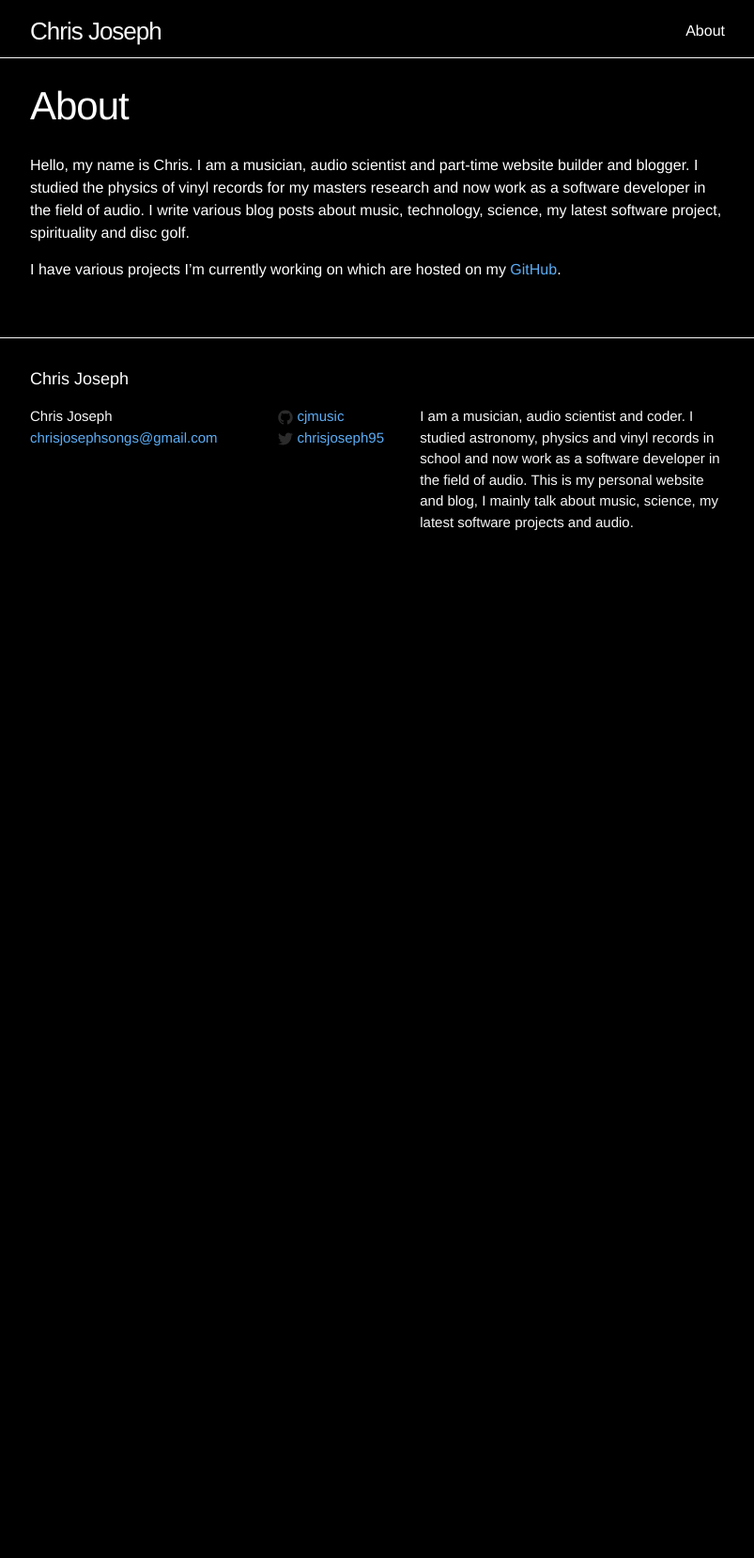
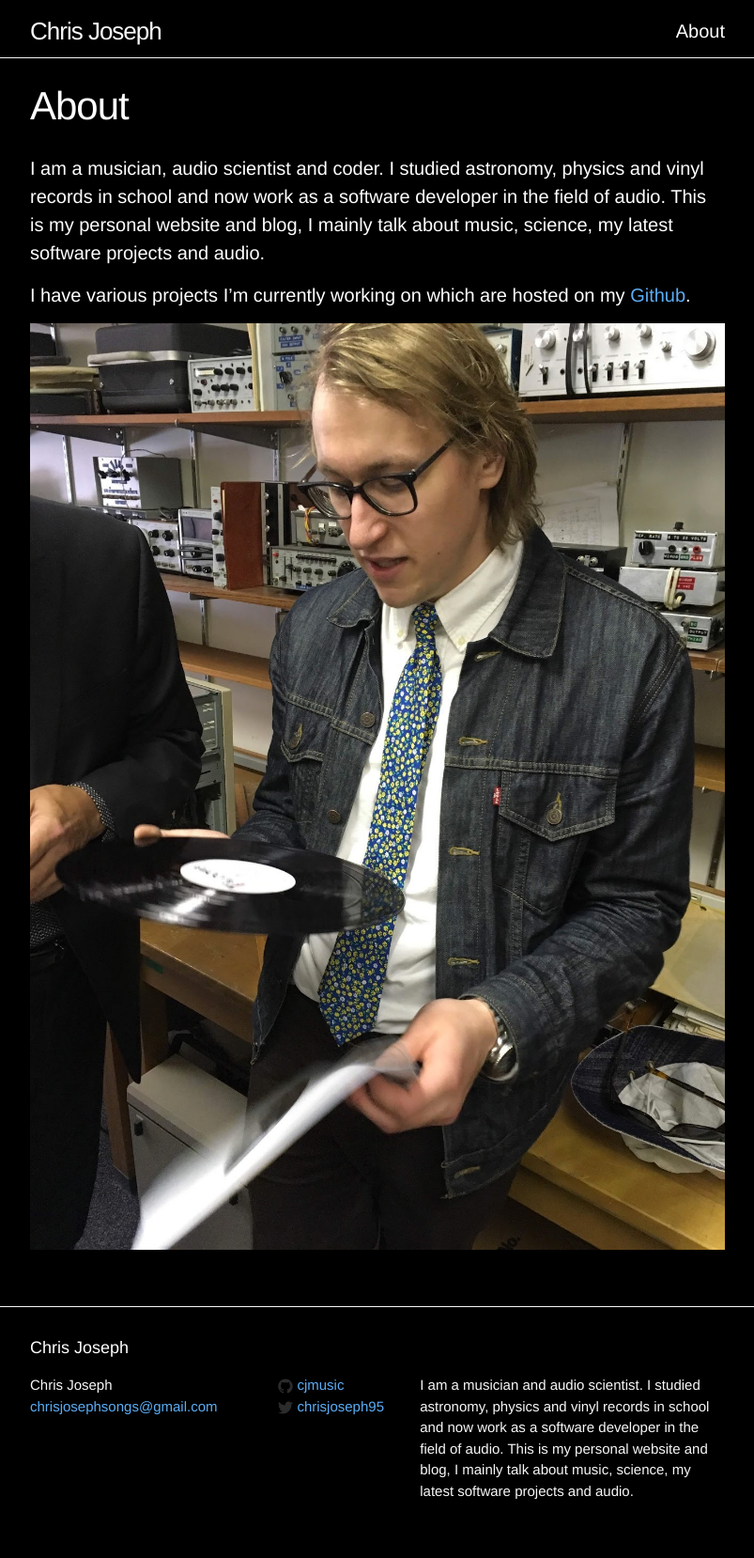
Before and after one commit to CJmusic/cjmusic.github.io, a Jekyll site: the page built from about.md, in a window 1280 px wide. Shown: the whole page at 94% size, without its empty margins (238-1041 px from the left). Built offline with Jekyll 4.4.1, drawn with Linux system fonts in a browser that asks for light colours; before the commit the page ends 900 px from its top, so only the background shows below that.

Commit message:
3 Added photo to about page and finalized first post

```diff
--- a/_config.yml
+++ b/_config.yml
@@ -9,7 +9,7 @@
 title: Chris Joseph
 email: chrisjosephsongs@gmail.com
 description: > # this means to ignore newlines until "baseurl:"
-  I am a musician, audio scientist and coder. I studied astronomy, physics and vinyl records in school and now work as a software developer in the field of audio. This is my personal website and blog, I mainly talk about music, science, my latest software projects and audio.
+  I am a musician and audio scientist. I studied astronomy, physics and vinyl records in school and now work as a software developer in the field of audio. This is my personal website and blog, I mainly talk about music, science, my latest software projects and audio.
 baseurl: "" # the subpath of your site, e.g. /blog
 url: "http://cjmusic.github.io/" # the base hostname & protocol for your site
 twitter_username: chrisjoseph95
--- a/_posts/2023-03-17-First Commit.markdown
+++ b/_posts/2023-03-17-First Commit.markdown
@@ -130,4 +130,4 @@ And you're finished! Edit the Jekyll template and files and watch your changes a
 
 When you're ready to publish to your `<username>.github.io` domain, then simply push your code to your main branch in the matching Github repo for your replit.
 
-And that's how you create a Website!
+And that's how you create a website in a browser tab for free!
--- a/about.md
+++ b/about.md
@@ -4,6 +4,9 @@ title: About
 permalink: /about/
 ---
 
-Hello, my name is Chris. I am a musician, audio scientist and part-time website builder and blogger. I studied the physics of vinyl records for my masters research and now work as a software developer in the field of audio. I write various blog posts about music, technology, science, my latest software project, spirituality and disc golf.
 
-I have various projects I'm currently working on which are hosted on my [GitHub](https://github.com/CJmusic).
+I am a musician, audio scientist and coder. I studied astronomy, physics and vinyl records in school and now work as a software developer in the field of audio. This is my personal website and blog, I mainly talk about music, science, my latest software projects and audio.
+
+I have various projects I'm currently working on which are hosted on my [Github](https://github.com/CJmusic).
+
+![](/assets/profile-pic.JPG)
--- a/css/main.scss
+++ b/css/main.scss
@@ -7,7 +7,7 @@
 
 // Our variables
 $base-font-family: "Helvetica Neue", Helvetica, Arial, sans-serif;
-$base-font-size:   16px;
+$base-font-size:   20px;
 $base-font-weight: 400;
 $small-font-size:  $base-font-size * 0.875;
 $base-line-height: 1.5;
```
Also changed, not shown: assets/profile-pic.JPG (added).
